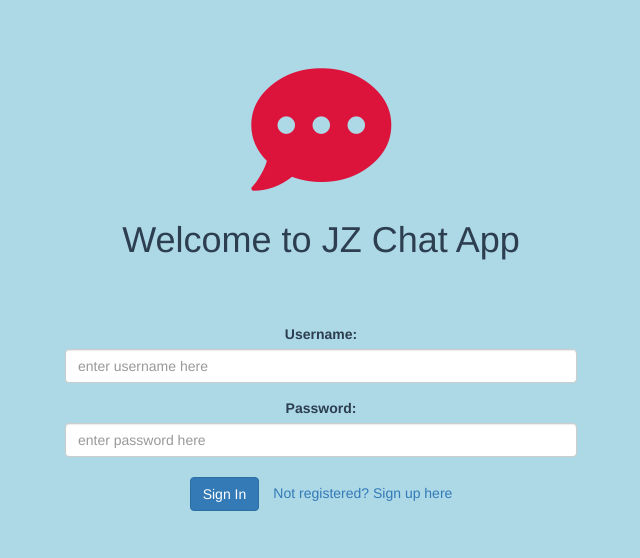
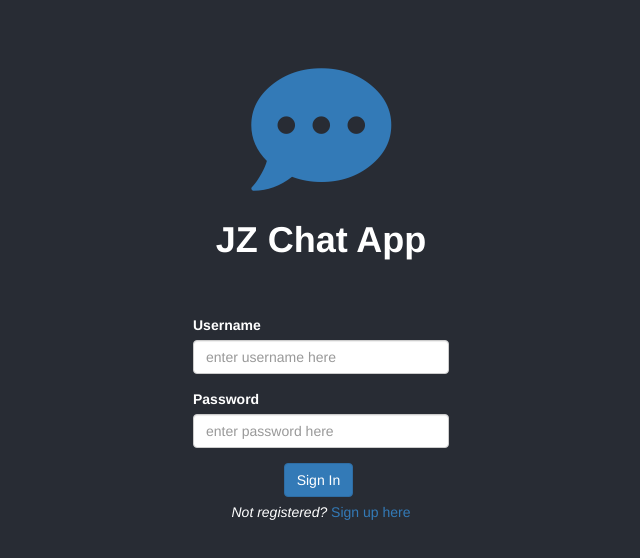
Before and after one commit to jzProg/chat-app, a Vue app in the folder chat-app/web/: page /#/ in a window 1280 px wide. Shown: the top 558 px of the page, without its empty margins (319-959 px from the left). Built offline with nearby package versions, Linux system fonts and the light colour scheme; no server answers.

Commit message:
style: UI improvements 1 - forms

```diff
--- a/chat-app/web/index.html
+++ b/chat-app/web/index.html
@@ -10,7 +10,7 @@
     <script src="https://ajax.googleapis.com/ajax/libs/jquery/3.4.1/jquery.min.js"></script>
     <title>chat-app</title>
   </head>
-  <body style="background-color: lightblue">
+  <body>
     <div id="app"></div>
     <!-- built files will be auto injected -->
   </body>
--- a/chat-app/web/src/App.vue
+++ b/chat-app/web/src/App.vue
@@ -30,7 +30,12 @@ export default {
     -webkit-font-smoothing: antialiased;
     -moz-osx-font-smoothing: grayscale;
     text-align: center;
-  color: #2c3e50;
+    background-color: #282c34;
+    color: white;
     margin-top: 60px;
   }
+
+  body {
+    background-color: #282c34;
+  }
 </style>
--- a/chat-app/web/src/components/Login.vue
+++ b/chat-app/web/src/components/Login.vue
@@ -1,40 +1,47 @@
 <template>
-  <div id = 'container'>
+  <div id='container' class="container">
+    <div id="rowDiv" class="row">
       <form>
-        <div class = 'form-group'>
-          <label for = "email">Username: </label>
-          <input id = 'username'
-                 type = 'text'
-                 class = 'form-control'
-                 placeholder = 'enter username here'
-                 @focus = 'removeErrorMessage()'
-                 v-model = "enteredName">
+          <div class="formContainer">
+            <div class='form-group'>
+              <label for="email">Username</label>
+              <input id='username'
+                     type='text'
+                     class='form-control'
+                     placeholder='enter username here'
+                     @focus='removeErrorMessage()'
+                     v-model="enteredName">
             </div>
-        <div class = 'form-group'>
-          <label for = "pass">Password: </label>
-          <input id = 'pass'
-                 type = 'password'
-                 class = 'form-control'
-                 placeholder = 'enter password here'
-                 @focus = 'removeErrorMessage()'
-                 v-model = "enteredPass">
+            <div class='form-group'>
+              <label for="pass">Password</label>
+              <input id='pass'
+                     type='password'
+                     class='form-control'
+                     placeholder='enter password here'
+                     @focus='removeErrorMessage()'
+                     v-model="enteredPass">
             </div>
-        <span id = 'errorMessageSpan' v-if = "getErrorLoginMessage">{{ getErrorLoginMessage }}</span>
-        <div id = 'buttonDiv'>
-         <button id = 'submitBtn'
-                 type = 'submit'
-                 class = 'btn btn-primary'
-                 @click.prevent = "login">
+          </div>
+          <span id='errorMessageSpan' v-if="getErrorLoginMessage">
+            {{ getErrorLoginMessage }}
+          </span>
+          <button id='submitBtn'
+                 type='submit'
+                 class='btn btn-primary'
+                 @click.prevent="login">
             Sign In
           </button>
-         <router-link :to = "{ path:'register' }"> Not registered? Sign up here</router-link>
+          <div id="notRegistered">
+            <i>Not registered? </i>
+            <router-link :to = "{ path:'register' }">Sign up here</router-link>
           </div>
       </form>
+    </div>
   </div>
 </template>
 
 <script>
-  import { mapActions, mapGetters, mapMutations, mapState } from 'vuex'
+  import { mapActions, mapGetters, mapMutations, mapState } from 'vuex';
 
   export default {
     name: 'Login',
@@ -78,21 +85,34 @@
 </script>
 
 <style scoped>
+  .formContainer {
+    text-align: left;
+  }
+
+  #rowDiv {
+    margin-top: 20%;
+  }
+
   #errorMessageSpan {
     color: red;
   }
 
-#container{
-  padding-left:30%;
-  padding-right:30%;
-  margin-top:5%;
+  #container {
+    margin: 0 auto;
+    width: 20%;
   }
 
-#submitBtn{
-  margin-right:2%;
+  #submitBtn {
+    margin-right: 2%;
   }
 
-#buttonDiv{
-  margin-top:4%;
+  #notRegistered {
+    margin-top: 2%;
+  }
+
+  @media only screen and (max-width: 750px) {
+    #container {
+      width: 40%;
+    }
 }
 </style>
--- a/chat-app/web/src/components/Register.vue
+++ b/chat-app/web/src/components/Register.vue
@@ -1,43 +1,52 @@
 <template>
- <div id = 'container'>
-  <h1 class = 'text-center'>Be A Member!</h1>
-    <form style = "margin-top: 4%">
-        <div class = 'form-group'>
-          <label for = "username">Username: </label>
-          <input id = 'username'
-                 type = 'text'
-                 class = 'form-control'
-                 @focus = 'removeErrorMessage()'
-                 placeholder = 'enter username here'
-                 v-model = "enteredName">
+ <div id='container' class="container">
+   <div id="rowDiv" class="row">
+     <h1 class='text-center' style="margin-top: 20%">Be A Member!</h1>
+     <form style="margin-top: 7%">
+        <div class="formContainer">
+         <div class='form-group'>
+           <label for="username">Username</label>
+           <input id='username'
+                  type ='text'
+                  class='form-control'
+                  @focus='removeErrorMessage()'
+                  placeholder= 'enter username here'
+                  v-model="enteredName">
+         </div>
+         <div class='form-group'>
+           <label for="mail">Email</label>
+           <input id='mail'
+                  type='email'
+                  class='form-control'
+                  @focus='removeErrorMessage()'
+                  placeholder='enter mail here'
+                  v-model="enteredMail">
+         </div>
+         <div class='form-group'>
+           <label for="pass">Password</label>
+           <input id='pass'
+                  type='password'
+                  class='form-control'
+                  @focus='removeErrorMessage()'
+                  placeholder='enter password here'
+                  v-model="enteredPass">
+         </div>
         </div>
-        <div class = 'form-group'>
-          <label for = "mail">Email: </label>
-          <input id = 'mail'
-                 type = 'email'
-                 class = 'form-control'
-                 @focus = 'removeErrorMessage()'
-                 placeholder = 'enter mail here'
-                 v-model = "enteredMail">
+        <span v-if="getErrorRegisterMessage" id="errorRegisterSpan">
+          {{ getErrorRegisterMessage }}
+        </span>
+        <button id='submitBtn'
+                type='submit'
+                class='btn btn-primary'
+                @click.prevent="register">
+                Sign Up
+        </button>
+        <div id="alreadyAccount">
+          <i>Already an account? </i>
+          <router-link :to = "{ path:'/' }">Sign in here</router-link>
         </div>
-        <div class = 'form-group'>
-          <label for = "pass">Password: </label>
-          <input id = 'pass'
-                 type = 'password'
-                 class = 'form-control'
-                 @focus = 'removeErrorMessage()'
-                 placeholder = 'enter password here'
-                 v-model = "enteredPass">
-        </div>
-        <span v-if = "getErrorRegisterMessage" id = "errorRegisterSpan"> {{ getErrorRegisterMessage }}</span>
-        <div id = 'buttonDiv'>
-         <button id = 'submitBtn'
-                 type = 'submit'
-                 class = 'btn btn-primary'
-                 @click.prevent = "register">Sign Up</button>
-         <router-link :to = "{ path:'/' }"> Already an account? Sign in here</router-link>
-       </div>
-    </form>
+       </form>
+   </div>
  </div>
 </template>
 
@@ -95,18 +104,21 @@
 </script>
 
 <style scoped>
-  #container{
-    padding-left:30%;
-    padding-right:30%;
-    margin-top:5%;
+  .formContainer {
+    text-align: left;
   }
 
-  #submitBtn{
-    margin-right:2%;
+  #container {
+    margin: 0 auto;
+    width: 20%;
   }
 
-  #buttonDiv{
-    margin-top:4%;
+  #submitBtn {
+    margin-right: 2%;
+  }
+
+  #alreadyAccount {
+    margin-top: 2%;
   }
 
   #errorRegisterSpan {
--- a/chat-app/web/src/components/Welcome.vue
+++ b/chat-app/web/src/components/Welcome.vue
@@ -1,9 +1,9 @@
 <template>
   <div>
     <i class="fas fa-comment-dots fa-10x"
-       style="color:crimson">
+       style="color:#337ab7">
     </i>
-    <h1>{{ msg }}</h1>
+    <h1><b>{{ msg }}</b></h1>
     <router-view></router-view>
   </div>
 </template>
@@ -23,7 +23,7 @@ export default {
    },
   data () {
     return {
-      msg: 'Welcome to JZ Chat App'
+      msg: 'JZ Chat App'
     }
   },
   methods: {
```
Also changed, not shown: 2 other files (tests, documents, lock files or other folders). Lines whose indentation alone changed are shown as unchanged.
